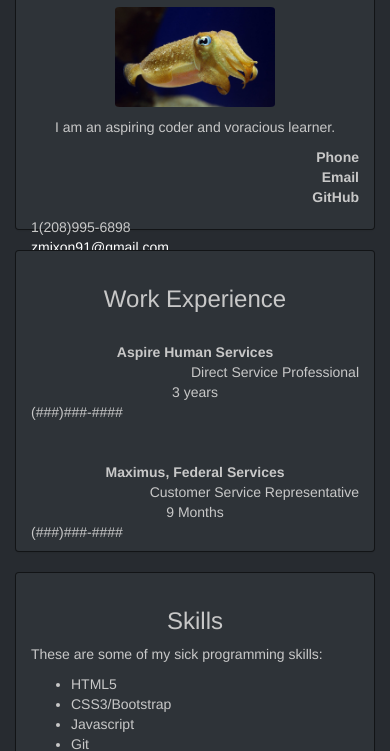
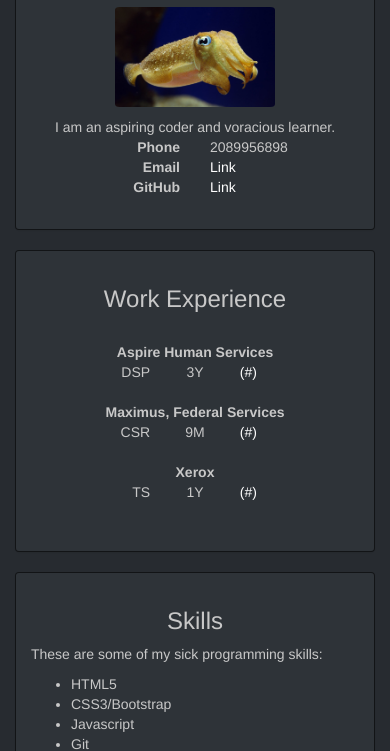
Before and after one commit to SRobotSoftware/resume, a plain HTML site: page index.html in a window 390 px wide. Shown: the part 92-843 px from the top of the page. Drawn offline with Linux system fonts and the light colour scheme.

Commit message:
Finished small screen responsiveness

```diff
--- a/assets/styles/style.css
+++ b/assets/styles/style.css
@@ -1,7 +1,6 @@
 .my-img {
     border-radius: 3%;
     height: 100px;
-    /*width: 100px;*/
     display: block;
     margin-left: auto;
     margin-right: auto;
@@ -28,3 +27,6 @@
 .my-work2 {
     margin-top: 20px;
 }
+.my-p {
+    margin-bottom: 0px !important;
+}
--- a/index.html
+++ b/index.html
@@ -26,21 +26,24 @@
                     <div class="panel-body my-about">
                         <div class="h2 text-center">Zachary Mixon</div>
                         <img src="assets/img/thatMe.jpg" alt="IMAGE HERE" class="my-img" />
-                        <p class="strong text-center">I am an aspiring coder and voracious learner.</p>
+                        <p class="text-center hidden-xs">I am an aspiring coder and voracious learner.</p>
+                        <p class="text-center my-p visible-xs">I am an aspiring coder and voracious learner.</p>
                         <div class="row">
-                            <div class="col-md-6 my-list-item text-right">
+                            <div class="col-xs-6 my-list-item text-right">
                                 <ul class="list-unstyled">
                                     <li>Phone</li>
                                     <li>Email</li>
                                     <li>GitHub</li>
                                 </ul>
-
                             </div>
-                            <div class="col-md-6">
+                            <div class="col-xs-6">
                                 <ul class="list-unstyled">
-                                    <li>1(208)995-6898</li>
-                                    <li><a href="mailto:zmixon91@gmail.com">zmixon91@gmail.com</a></li>
-                                    <li><a href="http://zmixon91.github.io/resume/index.html">zmixon91.github.io</a></li>
+                                    <li class="hidden-xs">1(208)995-6898</li>
+                                    <li class="visible-xs">2089956898</li>
+                                    <li class="hidden-xs"><a href="mailto:zmixon91@gmail.com">zmixon91@gmail.com</a></li>
+                                    <li class="visible-xs"><a href="mailto:zmixon91@gmail.com">Link</a></li>
+                                    <li class="hidden-xs"><a href="http://zmixon91.github.io/resume/index.html">zmixon91.github.io</a></li>
+                                    <li class="visible-xs"><a href="http://zmixon91.github.io/resume/index.html">Link</a></li>
                                 </ul>
                             </div>
                         </div>
@@ -52,49 +55,56 @@
                         <div class="panel panel-default">
                             <div class="panel-body my-experience text-center">
                                 <div class="h3">Work Experience</div>
-
                                 <dl class="row">
                                     <div class="my-work2"></div>
                                     <dt class="clearfix text-center">Aspire Human Services</dt>
                                     <dd>
-                                        <div class="col-md-5 text-right">
-                                            Direct Service Professional
+                                        <div class="col-xs-5 text-right">
+                                            <span class="hidden-xs">Direct Service Professional</span>
+                                            <span class="visible-xs">DSP</span>
                                         </div>
-                                        <div class="col-md-2 text-center">
-                                            3 years
+                                        <div class="col-xs-2 text-center">
+                                            <span class="hidden-xs">3 years</span>
+                                            <span class="visible-xs">3Y</span>
                                         </div>
-                                        <div class="col-md-5  text-left">
-                                            (###)###-####
+                                        <div class="col-xs-5  text-left">
+                                            <span class="hidden-xs">(###)###-####</span>
+                                            <span class="visible-xs"><a href="tel:">(#)</a></span>
                                         </div>
                                     </dd>
                                     <div class="my-work"></div>
                                     <dt class="clearfix text-center">Maximus, Federal Services</dt>
                                     <dd>
-                                        <div class="col-md-5 text-right">
-                                            Customer Service Representative
+                                        <div class="col-xs-5 text-right">
+                                            <span class="hidden-xs">Customer Service Representative</span>
+                                            <span class="visible-xs">CSR</span>
                                         </div>
-                                        <div class="col-md-2 text-center">
-                                            9 Months
+                                        <div class="col-xs-2 text-center">
+                                            <span class="hidden-xs">9 Months</span>
+                                            <span class="visible-xs">9M</span>
                                         </div>
-                                        <div class="col-md-5 text-left">
-                                            (###)###-####
+                                        <div class="col-xs-5 text-left">
+                                            <span class="hidden-xs">(###)###-####</span>
+                                            <span class="visible-xs"><a href="tel:">(#)</a></span>
                                         </div>
                                     </dd>
                                     <div class="my-work"></div>
                                     <dt class="clearfix text-center">Xerox</dt>
                                     <dd>
-                                        <div class="col-md-5 text-right">
-                                            Wireless Tech. Support
+                                        <div class="col-xs-5 text-right">
+                                            <span class="hidden-xs">Wireless Tech. Support</span>
+                                            <span class="visible-xs">TS</span>
                                         </div>
-                                        <div class="col-md-2 text-center">
-                                            1 Year
+                                        <div class="col-xs-2 text-center">
+                                            <span class="hidden-xs">1 Year</span>
+                                            <span class="visible-xs">1Y</span>
                                         </div>
-                                        <div class="col-md-5 text-left">
-                                            (###)###-####
+                                        <div class="col-xs-5 text-left">
+                                            <span class="hidden-xs">(###)###-####</span>
+                                            <span class="visible-xs"><a href="tel:">(#)</a></span>
                                         </div>
                                     </dd>
                                 </dl>
-
                             </div>
                         </div>
                     </div>
```
